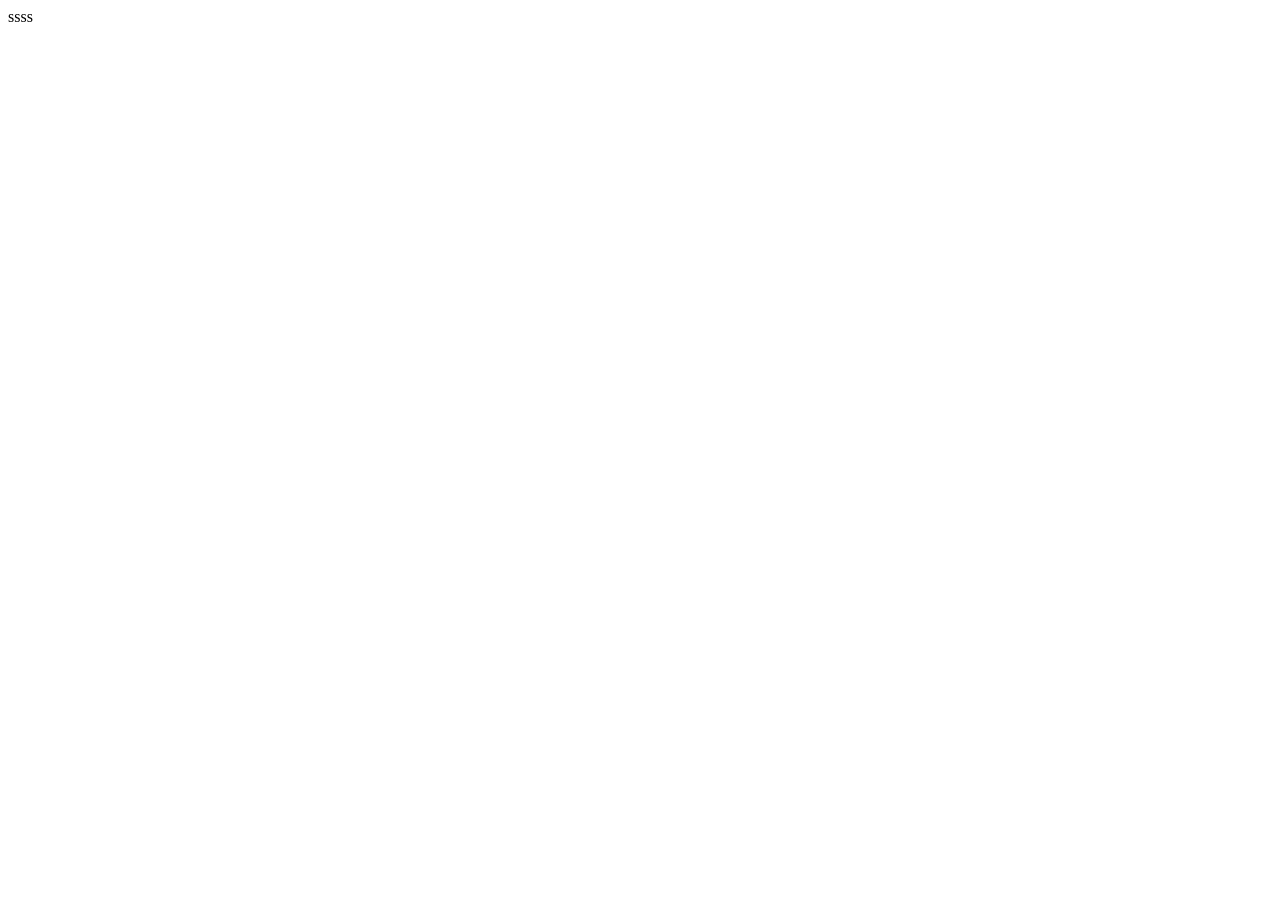
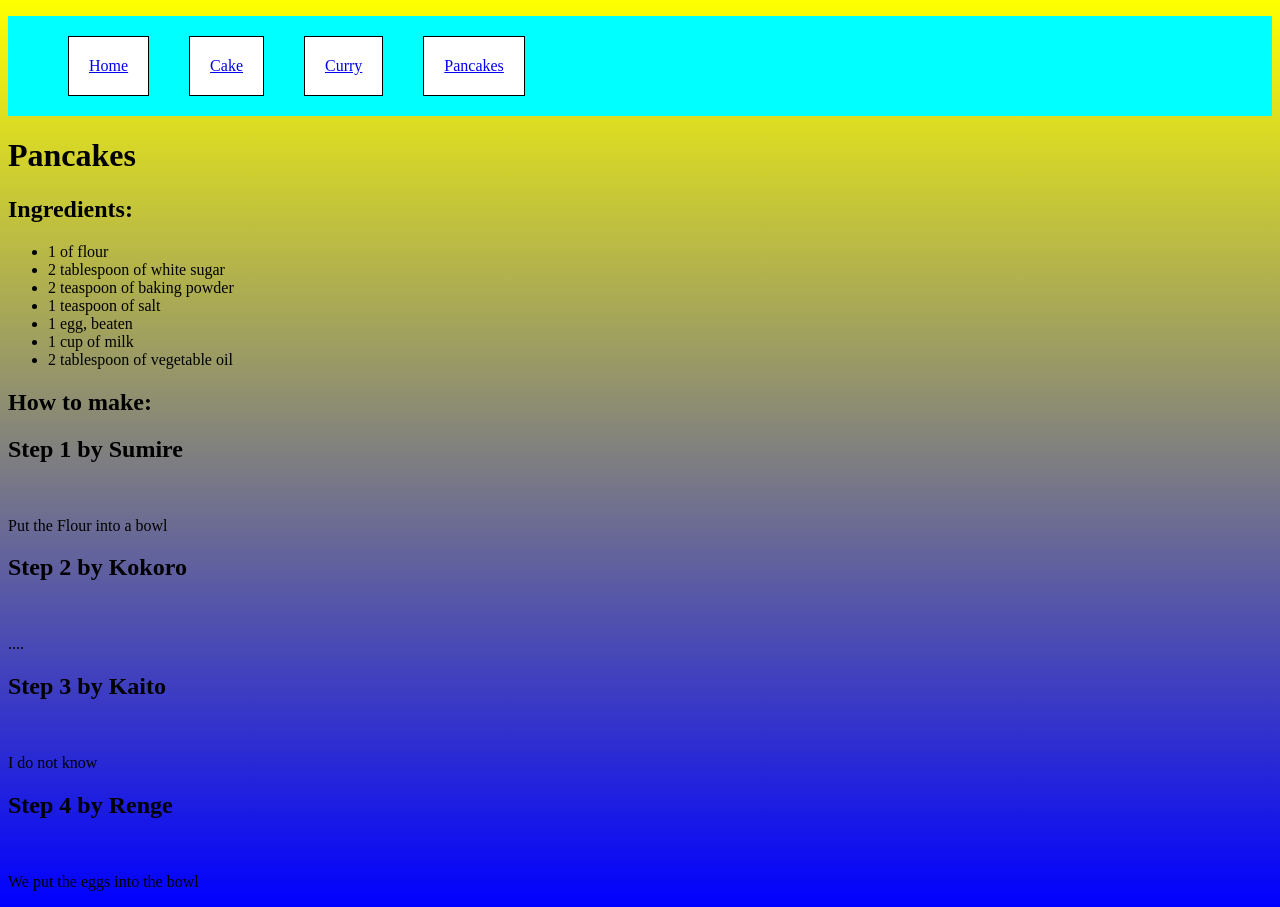
Before and after one commit to kokoro0821/RecipesBook, a plain HTML site: page panCakes/index.html in a window 1280 px wide. Before the commit the page ends 800 px from the top, so only its background shows below. Drawn offline with Linux system fonts and the light colour scheme.

```diff
--- a/panCakes/index.html
+++ b/panCakes/index.html
@@ -1 +1,89 @@
-ssss
+<!DOCTYPE html>
+<html lang="en">
+<head>
+    <meta charset="UTF-8">
+    <meta name="viewport" content="width=device-width, initial-scale=1.0">
+    <title>Paaaaannn Caaaakusu</title>
+    <link rel="stylesheet" href="style.css">
+</head>
+<body>
+    <nav>
+        <ul>
+            <li><a href="../index.html">Home</a></li>
+            <li><a href="../page1/index.html">Cake</a></li>
+            <li><a href="../page2/index.html">Curry</a></li>
+            <li><a href="#">Pancakes</a></li>
+        </ul>
+    </nav>
+    <header>
+        <h1>Pancakes</h1>
+    </header>
+    <main>
+        <section>
+            <div class="section-title">
+                <h2>Ingredients:</h2>
+            </div>
+            <div class="section-content">
+                <ul>
+                    <li>1 of flour</li>
+                    <li>2 tablespoon of white sugar</li>
+                    <li>2 teaspoon of baking powder</li>
+                    <li>1 teaspoon of salt</li>
+                    <li>1 egg, beaten</li>
+                    <li>1 cup of milk</li>
+                    <li>2 tablespoon of vegetable oil</li>
+                </ul>
+            </div>
+        </section>
+        <section>
+            <div class="section-title">
+                <h2>How to make:</h2>
+            </div>
+        </section>
+        <section>
+            <div class="section-title">
+                <h2>Step 1 by Sumire</h2>
+            </div>
+            <figure>
+                <img src="" alt="">
+            </figure>
+            <div class="section-content">
+                <p>Put the Flour into a bowl</p>
+            </div>
+        </section>
+        <section>
+            <div class="section-title">
+                <h2>Step 2 by Kokoro</h2>
+            </div>
+            <figure>
+                <img src="" alt="">
+            </figure>
+            <div class="section-content">
+                <p>....</p>
+            </div>
+        </section>
+        <section>
+            <div class="section-title">
+                <h2>Step 3 by Kaito</h2>
+            </div>
+            <figure>
+                <img src="" alt="">
+            </figure>
+            <div class="section-content">
+                <p>I do not know</p>
+            </div>
+        </section>
+        <section>
+            <div class="section-title">
+                <h2>Step 4 by Renge</h2>
+            </div>
+            <figure>
+                <img src="" alt="">
+            </figure>
+            <div class="section-content">
+                <p>We put the eggs into the bowl</p>
+            </div>
+        </section>
+    </main>
+</body>
+</html>
--- /dev/null
+++ b/panCakes/style.css
@@ -0,0 +1,24 @@
+nav{
+    background-color: aqua;
+}
+
+nav ul{
+    display: flex;
+}
+
+nav ul  li{
+    margin: 20px;
+    border: 1px solid black;
+    list-style: none;
+    padding: 20px;
+    background-color: white;
+}
+
+nav ul li:hover{
+    background-color: lightpink;
+    border-radius: 50%;
+}
+
+body{
+    background-image: linear-gradient(yellow, blue) ;
+}
```
Also changed, not shown: page1/index.html (+15 -5 lines), Tacoyaki/index.html (added), Tacoyaki/style.css (added), page1/001.jpg (renamed from page1/cooker-cake-recipe-001.jpg), page1/002.jpg (renamed from page1/cooker-cake-recipe-002.jpg), page1/003.jpg (renamed from page1/cooker-cake-recipe-003.jpg), page1/004.jpg (renamed from page1/cooker-cake-recipe-004.jpg), page1/005.jpg (renamed from page1/cooker-cake-recipe-005.jpg), page1/006.jpg (renamed from page1/cooker-cake-recipe-007.jpg), page1/007.jpg (renamed from page1/cooker-cake-recipe-008.jpg), page1/008.jpg (renamed from page1/cooker-cake-recipe-009.jpg), page1/009.jpg (renamed from page1/cooker-cake-recipe-010.jpg), page1/010.jpg (renamed from page1/cooker-cake-recipe-012.jpg), page1/011.jpg (renamed from page1/cooker-cake-recipe-014.jpg), 1 more files.
